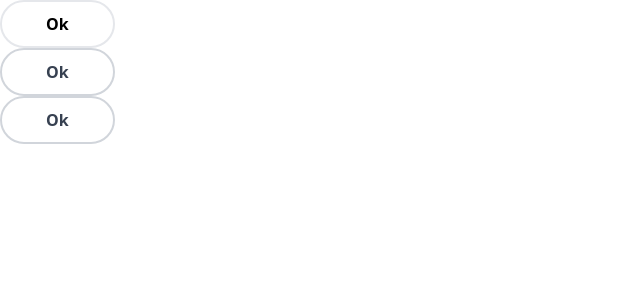
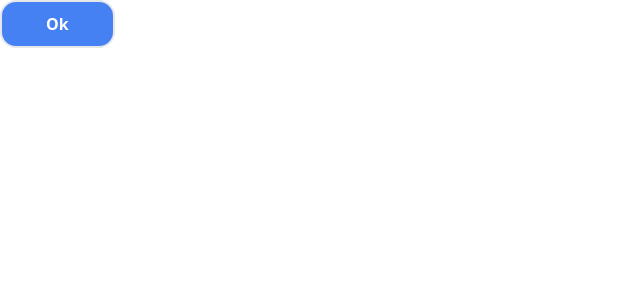
Before and after one commit to anandvyas1290/react-components, a React (Vite) app: page / in a window 1280 px wide. Shown: the top 300 px of the page, without its empty margins (0-640 px from the left). Built offline with nearby package versions, Linux system fonts and the light colour scheme.

Commit message:
testing env setup

```diff
--- a/src/index.jsx
+++ b/src/index.jsx
@@ -1,2 +1,3 @@
 import "./index.css";
-export { PrimaryBtn, SecondaryBtn, SecondaryBtn2 } from "./lib/Button";
+
+export * from "./lib/components";
--- a/src/lib/Button/index.jsx
+++ /dev/null
@@ -1,30 +0,0 @@
-import React from "react";
-
-export const PrimaryBtn = ({ children, className }) => {
-    return (
-        <button
-            className={`px-11 py-2.5 flex align-middle justify-center text-base font-semibold bg-primaryBtn text-white1 font-jakarta border-2 rounded-full hover:bg-opacity-95 transition-all duration-300 ${className}`}
-        >
-            {children}
-        </button>
-    );
-};
-
-export const SecondaryBtn = ({ children, bgColor, className }) => {
-    return (
-        <button
-            className={`px-11 py-2.5 flex align-middle justify-center text-base font-semibold border-gray-300 text-gray-700 outline-none font-jakarta ${bgColor} border-2 rounded-full hover:bg-opacity-95 transition-all duration-300 ${className}`}
-        >
-            {children}
-        </button>
-    );
-};
-export const SecondaryBtn2 = ({ children, bgColor, className }) => {
-    return (
-        <button
-            className={`px-11 py-2.5 flex align-middle justify-center text-base font-semibold bg-white border-gray-300 text-gray-700 outline-none font-jakarta ${bgColor} border-2 rounded-full hover:bg-opacity-95 transition-all duration-300 ${className}`}
-        >
-            {children}
-        </button>
-    );
-};
--- /dev/null
+++ b/src/lib/components/Button.jsx
@@ -0,0 +1,16 @@
+import React from "react";
+
+const styles =
+    "flex align-middle justify-center px-11 py-2.5 text-base font-jakarta font-semibold border-2 rounded-2xl transition-all duration-300 hover:bg-opacity-95";
+
+const Button = ({ children, className, onClick }) => {
+    return (
+        <button
+            className={`${styles} text-white bg-primary1 ${className}`}
+            onClick={onClick}
+        >
+            {children}
+        </button>
+    );
+};
+export default Button;
--- /dev/null
+++ b/src/lib/components/index.jsx
@@ -0,0 +1 @@
+export { default as Button } from "./Button";
--- a/tailwind.config.js
+++ b/tailwind.config.js
@@ -2,7 +2,13 @@
 export default {
     content: ["./index.html", "./src/**/*.{js,ts,jsx,tsx}"],
     theme: {
-        extend: {},
+        extend: {
+            colors: {
+                primary1: "#4681f4",
+                secondary1: "#fe7678",
+                secondary2: "#5dbea3",
+            },
+        },
     },
     plugins: [],
 };
--- a/testing.jsx
+++ b/testing.jsx
@@ -1,6 +1,6 @@
 import React from "react";
 import { createRoot } from "react-dom/client";
-import { PrimaryBtn, SecondaryBtn, SecondaryBtn2 } from "./src";
+import { Button } from "./src";
 import "./src/index.css";
 
 let mode = import.meta.env.VITE_MODE;
@@ -8,9 +8,7 @@ let mode = import.meta.env.VITE_MODE;
 mode === "development"
     ? createRoot(document.getElementById("root")).render(
           <React.StrictMode>
-              <PrimaryBtn>Ok</PrimaryBtn>
-              <SecondaryBtn>Ok</SecondaryBtn>
-              <SecondaryBtn2>Ok</SecondaryBtn2>
+              <Button>Ok</Button>
           </React.StrictMode>
       )
     : null;
```
